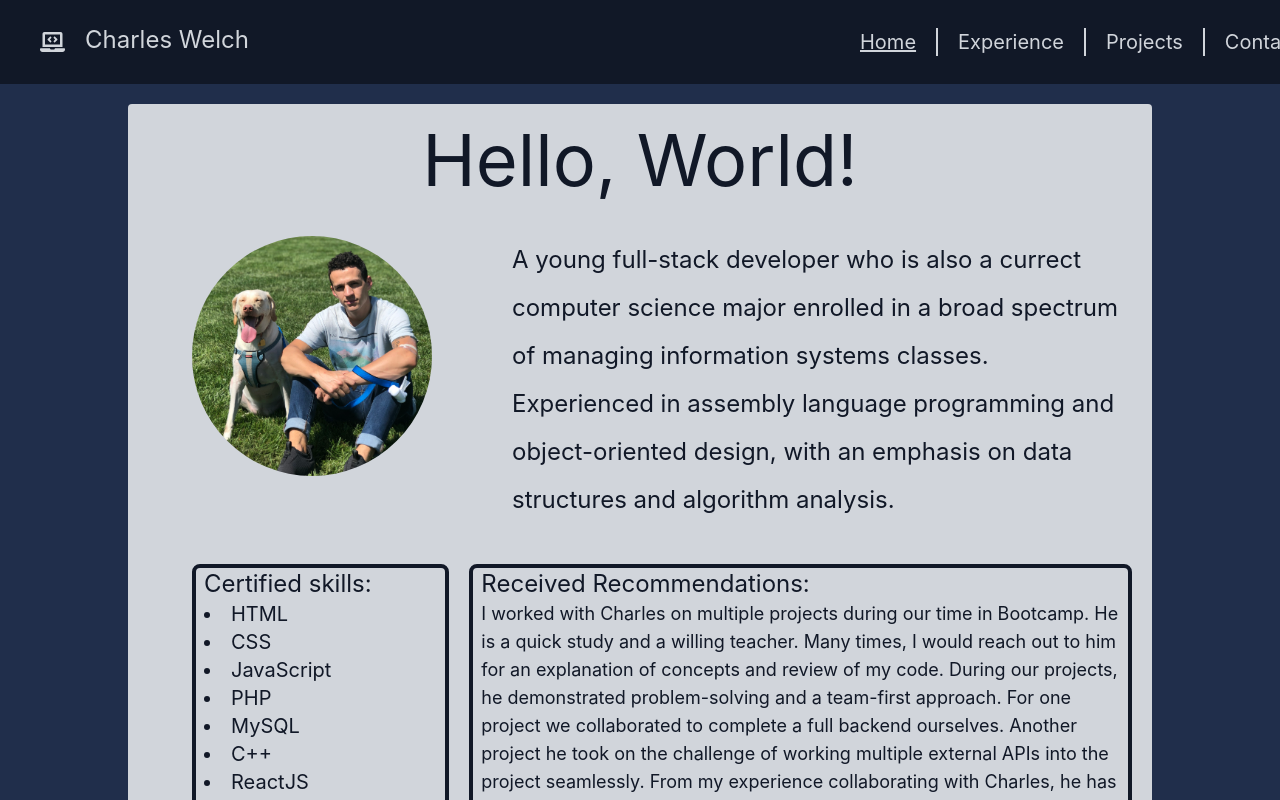
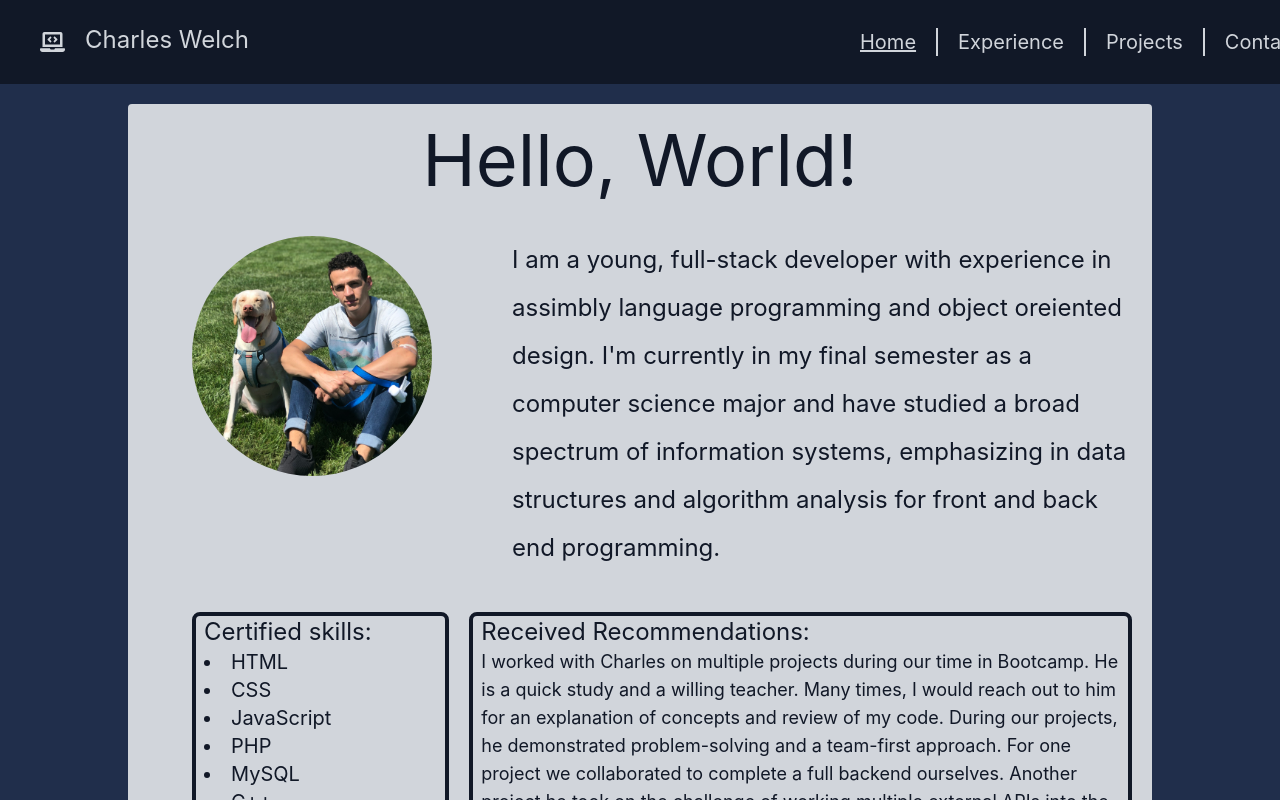
Before and after one commit to cmattrox/ReactPlayground, a React (Create React App) app in the folder react-playground/: page / in a window 1280 px wide. Shown: the top 800 px of the page. Built offline with nearby package versions, Linux system fonts and the light colour scheme.

Commit message:
Updating projects pictures

```diff
--- a/react-playground/src/components/Body/ExperienceBody.js
+++ b/react-playground/src/components/Body/ExperienceBody.js
@@ -5,7 +5,7 @@ function ExperienceBody() {
   return (
     <main>
       <div
-        className="bg-gray-darker relative w-full h-screen overflow-hidden pt-5 pb-5 flex justify-center"
+        className="bg-gray-darker relative w-full h-full overflow-hidden pt-5 pb-5 flex justify-center"
         id="body"
       >
         <div className="bg-gray-lightest w-4/5 h-full pt-5 pb-10  rounded">
--- a/react-playground/src/data/data.js
+++ b/react-playground/src/data/data.js
@@ -1,11 +1,12 @@
 import Nelson from '../images/IMG_2260.JPG'
+import Portfolio from '../images/Screen Shot 2022-01-16 at 9.07.45 PM.png'
 
 export const homeInfo = [
   {
     img: Nelson,
     header: 'Hello, World!',
     paragraph:
-      'A young full-stack developer who is also a currect computer science major enrolled in a broad spectrum of managing information systems classes. Experienced in assembly language programming and object-oriented design, with an emphasis on data structures and algorithm analysis.',
+      "I am a young, full-stack developer with experience in assimbly language programming and object oreiented design. I'm currently in my final semester as a computer science major and have studied a broad spectrum of information systems, emphasizing in data structures and algorithm analysis for front and back end programming.",
     skillsTitle: 'Certified skills: ',
     skills: [
       {
@@ -85,7 +86,7 @@ export const contactInfo = [
 export const projectInfo = [
   {
     title: 'Portfolio Website:',
-    img: Nelson,
+    img: Portfolio,
     link: 'https://github.com/cmattrox/ReactPlayground',
     text:
       "This is just some test text. I could have used lorem ipsum text but this will also work. I love my girlfriend so very much and I love being at her place where it is just the two of us. It's like we are living together, which I just can't wait to do. This is just supposed to be my portfolio page, it isn't the nicest looking but I am pretty proud of the technologies used and how it is built. I am not the most creative but I am really good at building out what needs to be done. So if you give me a design or picture and say this is what I want I will make it almost identical",
```
Also changed, not shown: react-playground/src/images/Screen Shot 2022-01-16 at 9.07.45 PM.png (added).
